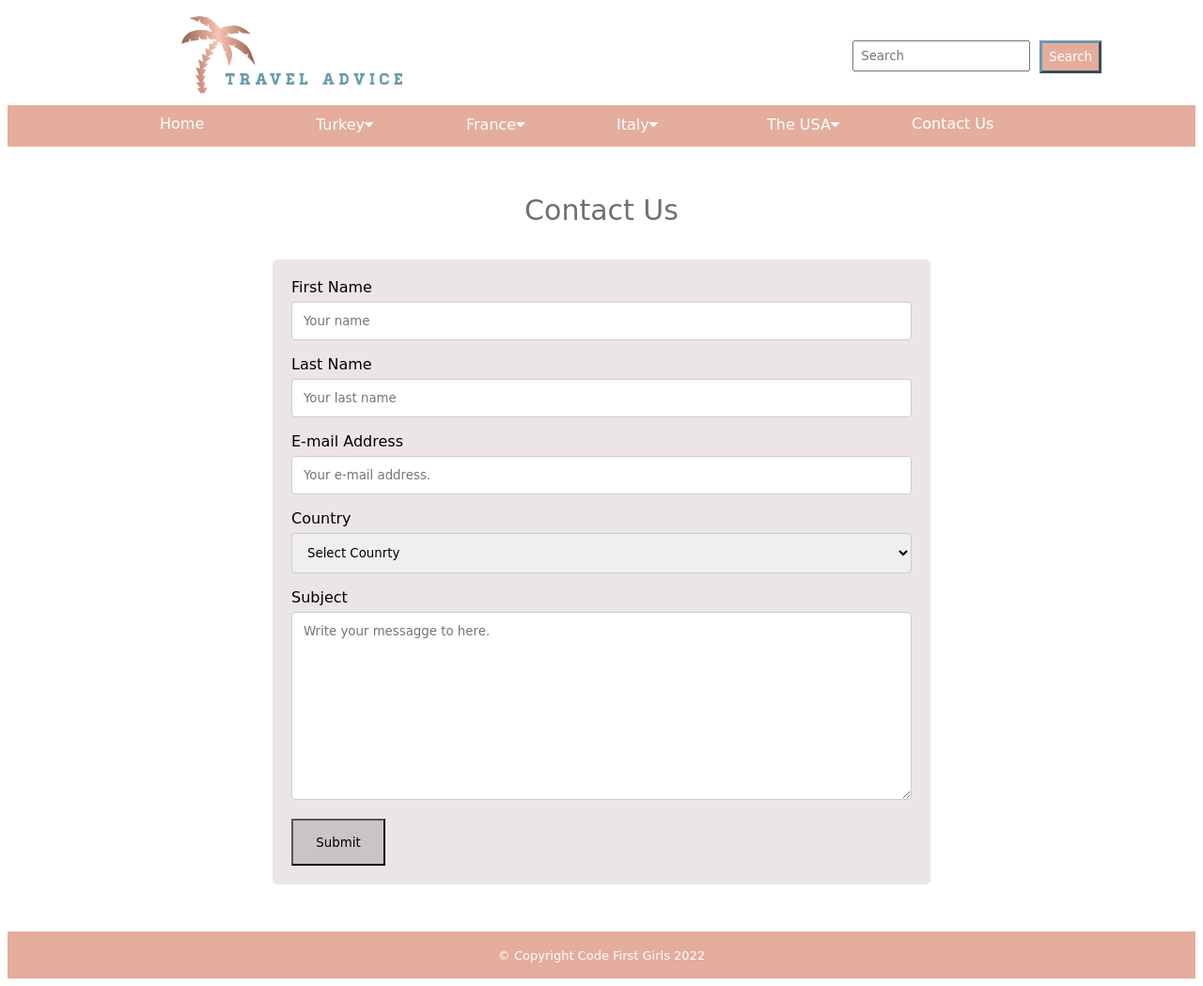
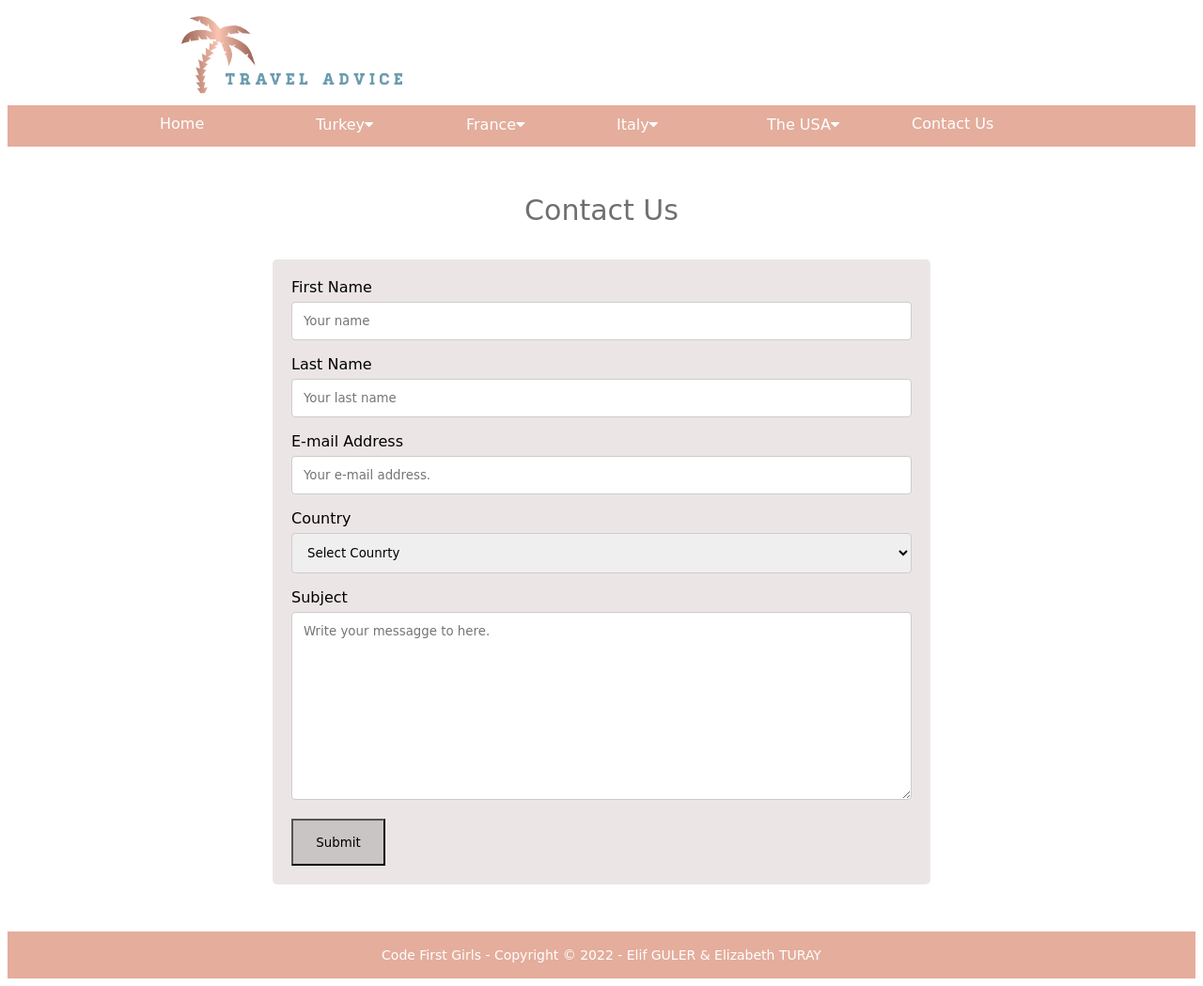
Before and after one commit to elifyguler/Travel_Advice, a plain HTML site: page contact-us.html in a window 1280 px wide. Shown: the whole page at 94% size. Drawn offline with Linux system fonts and the light colour scheme.

Commit message:
fifth commit

```diff
--- a/contact-us.html
+++ b/contact-us.html
@@ -12,8 +12,6 @@
 <body>
 
   <div><img class="img-logo" src="travel-logo.png" alt="Travel Logo">
-      <button class="searchbutton" type="button" style="float: right;" onclick="doSearch(document.getElementById('inputsearch').value)">Search</button>
-      <input id="inputsearch" type="text" placeholder="Search" style="float: right;" >
   </div>
 
   <div class="clean"></div>
@@ -121,7 +119,7 @@
     </div>
     <button onclick="topFunction();" id="myBtn" title="Go to top"><strong>&#8593;</strong></button>
   </div>
-  <footer><div class="footer">© Copyright Code First Girls 2022</div></footer>
+  <footer><div class="footer">Code First Girls - Copyright © 2022 - Elif GULER & Elizabeth TURAY </div></footer>
 
   <script src="contact.js"></script>
   <script src="navbar.js"></script>
--- a/index.css
+++ b/index.css
@@ -320,7 +320,7 @@ ul{
 
 .footer{
   background-color:rgb(228, 173, 156);
-  font-size: small;
+  font-size: 14px;
   font-family: 'Kalam', cursive;
   display: flex;
   justify-content: center;
```
Also changed, not shown: france.html (+4 -2 lines), index.html (+3 -1 lines), italy.html (+4 -2 lines), theUSA.html (+4 -2 lines), turkey.html (+1 -1 lines).
